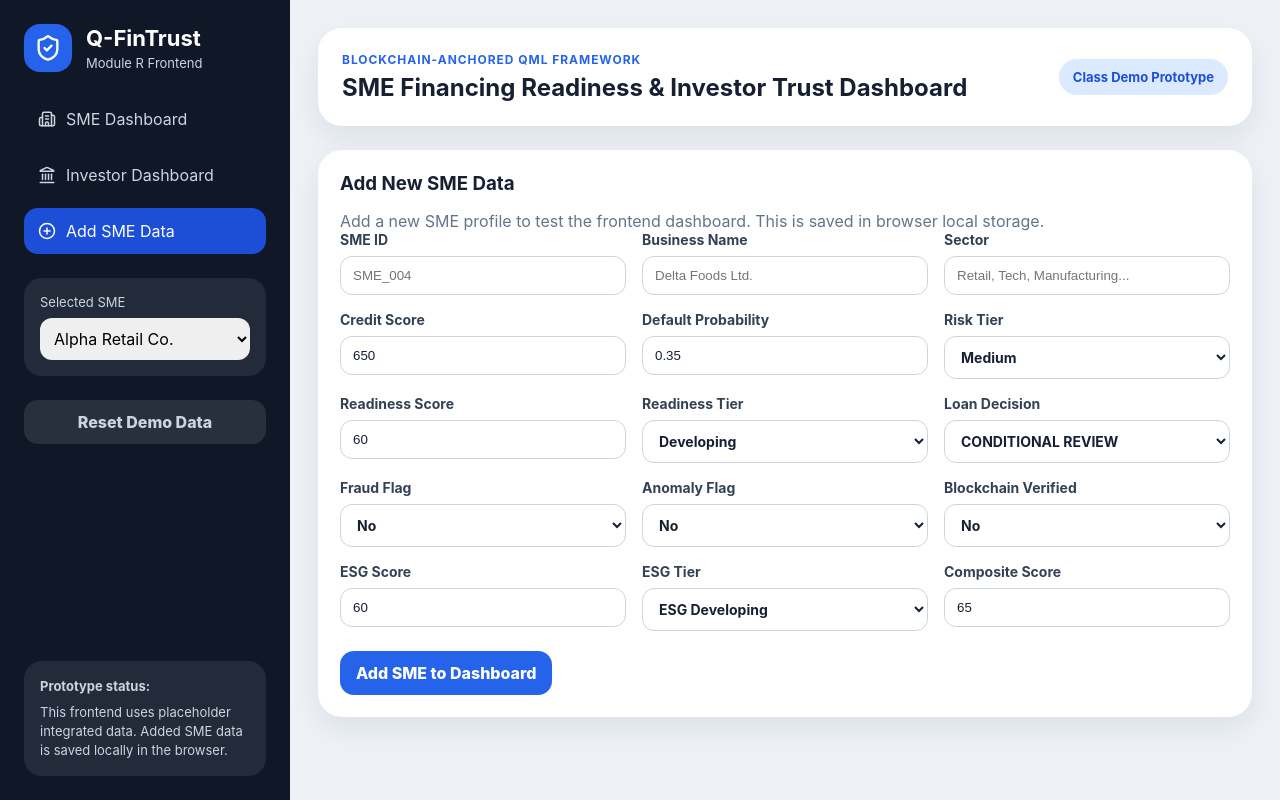
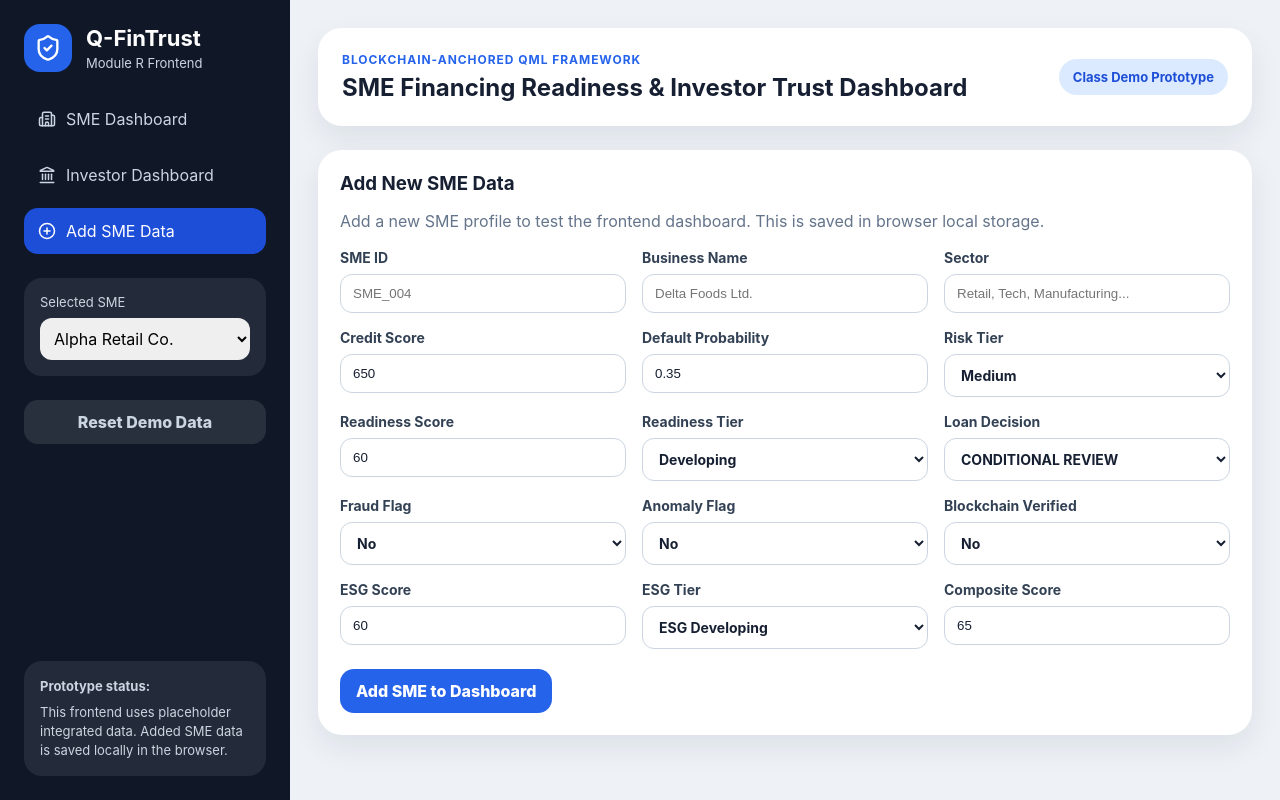
Before and after one commit to Asadella/q-fintrust-frontend, a React (Vite) app: page / in a window 1280 px wide. Both pictures are taken after a click on the button "Add SME Data". Built offline with nearby package versions, Linux system fonts and the light colour scheme.

Commit message:
Update styles.css

```diff
--- a/src/styles.css
+++ b/src/styles.css
@@ -336,6 +336,7 @@ td {
   display: flex;
   flex-direction: column;
   gap: 20px;
+  margin-top: 18px;
 }
 
 .formGrid {
```
